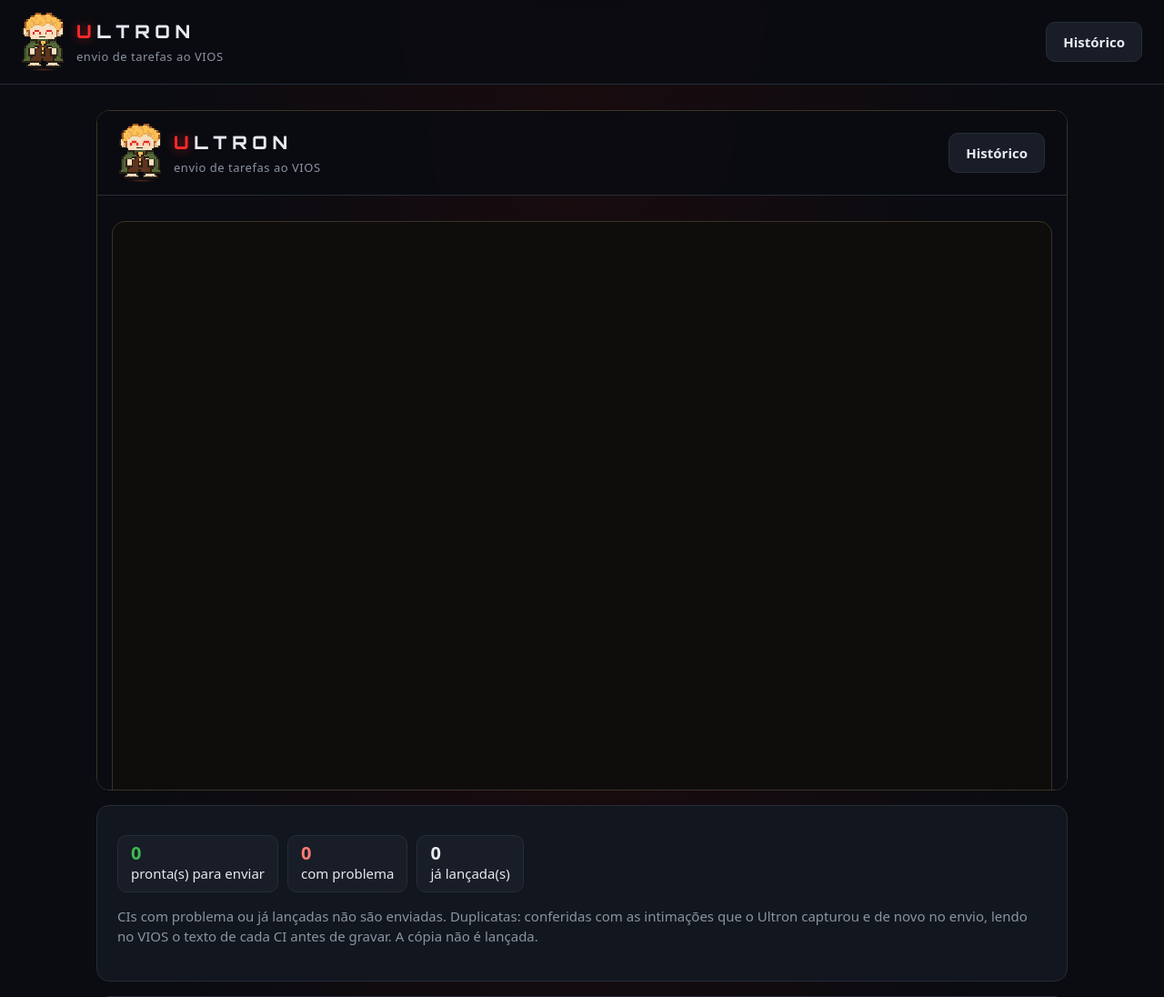
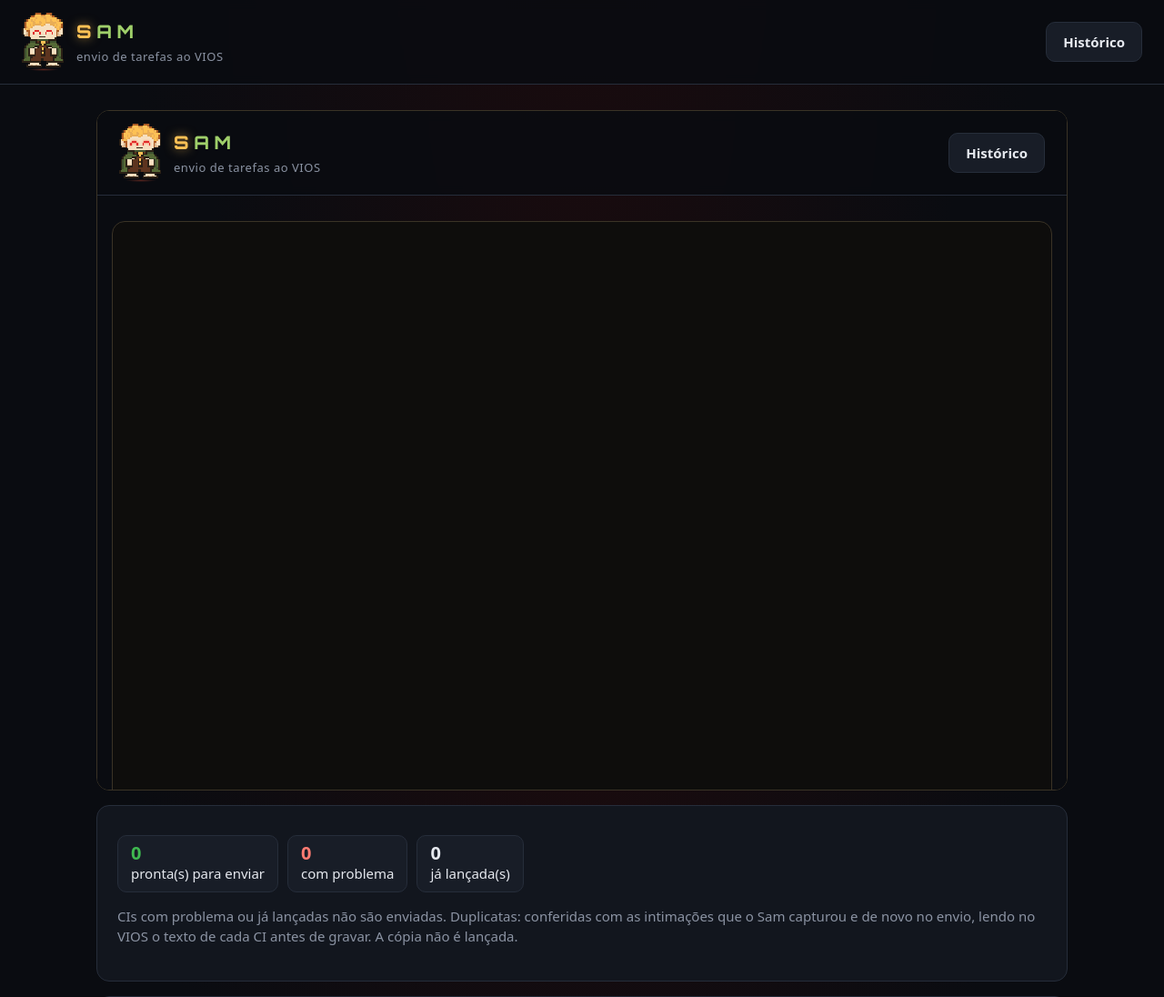
Before and after one commit to RuanPereiradev/automacao-vios, a Python web app: template bot/templates/envio.html in a window 1280 px wide. Shown: the top 1096 px of the page at 91% size. Run offline with Jinja, Linux system fonts and the light colour scheme; the template is opened without the code that fills it, so the values that code supplies are empty.

Commit message:
O Ultron agora se chama Sam na tela, com a marca nas cores do boneco
Sam em toda a página, links, cena e Vila 01 (etapa 2 do
ligar_vila01_campo.py); marca "SAM" com S dourado e AM verde; bolinha
de status da vila dourada. Código interno e eventos continuam "ultron".

Co-Authored-By: Claude Opus 5.5 <noreply@anthropic.com>

```diff
--- a/bot/templates/_estilo.html
+++ b/bot/templates/_estilo.html
@@ -12,6 +12,9 @@
   header a { display: flex; align-items: center; gap: 12px; text-decoration: none; color: var(--texto); }
   .marca { font-family: Orbitron, system-ui, sans-serif; font-weight: 800; letter-spacing: .28em; font-size: 20px; }
   .marca b { color: var(--red); text-shadow: 0 0 12px rgba(255, 42, 42, .6); }
+  /* Sam: "S" dourado como o cabelo e "AM" verde como a capa (cores do mascote, _ultron.html) */
+  .marca-sam { color: #9fcf6a; }
+  .marca-sam b { color: #fdc155; text-shadow: 0 0 12px rgba(253, 193, 85, .6); }
   .sub { color: var(--suave); font-size: 13px; letter-spacing: .04em; }
   main { max-width: 1100px; margin: 28px auto; padding: 0 16px; }
   .cartao { background: var(--cartao); border: 1px solid var(--borda); border-radius: 14px; padding: 22px; margin-bottom: 16px; }
--- a/bot/templates/albi.html
+++ b/bot/templates/albi.html
@@ -16,7 +16,7 @@
 <link href="https://fonts.googleapis.com/css2?family=Orbitron:wght@600;800&family=Cormorant+Garamond:wght@700&display=swap" rel="stylesheet">
 {% include "_estilo.html" %}
 <style>
-  /* cores do Albi por cima do estilo do Ultron */
+  /* cores do Albi por cima do estilo do Sam */
   :root { --red: #f29bbf; --red-escuro: #c96a93; }
   body { background: radial-gradient(ellipse at top, #1d1218 0%, var(--fundo) 55%) fixed, var(--fundo); }
   .marca b { text-shadow: 0 0 12px rgba(242, 155, 191, .6); }
@@ -43,7 +43,7 @@
   <a href="{{ url_for('albi_pagina') }}">{{ albi("parado", 48, "albi-topo") }}
     <span><span class="marca"><b>A</b>LBI</span><br><span class="sub">pesquisa de processos no Sonar</span></span></a>
   <span class="acoes" style="margin-left: auto">
-    <a class="botao secundario" href="{{ url_for('inicio') }}">Ultron</a>
+    <a class="botao secundario" href="{{ url_for('inicio') }}">Sam</a>
     {% if zangao_ligado %}<a class="botao secundario" href="{{ url_for('zangao_pagina') }}">Bumblebee</a>{% endif %}
     <a class="botao secundario" href="{{ url_for('albi_historico') }}">Histórico</a>
   </span>
--- a/bot/templates/envio.html
+++ b/bot/templates/envio.html
@@ -25,7 +25,7 @@
 <head>
 <meta charset="utf-8">
 <meta name="viewport" content="width=device-width, initial-scale=1">
-<title>Ultron — envio ao VIOS</title>
+<title>Sam — envio ao VIOS</title>
 {{ ultron_icone() }}
 <link rel="preconnect" href="https://fonts.googleapis.com">
 <link href="https://fonts.googleapis.com/css2?family=Orbitron:wght@600;800&family=Cormorant+Garamond:wght@700&display=swap" rel="stylesheet">
@@ -34,7 +34,7 @@
 <body>
 <header>
   <a href="{{ url_for('inicio') }}">{{ ultron("parado", 48, "ultron-topo") }}
-    <span><span class="marca"><b>U</b>LTRON</span><br><span class="sub">envio de tarefas ao VIOS</span></span></a>
+    <span><span class="marca marca-sam"><b>S</b>AM</span><br><span class="sub">envio de tarefas ao VIOS</span></span></a>
   <span class="acoes" style="margin-left: auto">
     {% if zangao_ligado %}<a class="botao secundario" href="{{ url_for('zangao_pagina') }}">Bumblebee</a>{% endif %}
     {% if albi_ligado %}<a class="botao secundario" href="{{ url_for('albi_pagina') }}">Albi</a>{% endif %}
@@ -49,7 +49,7 @@
       <label class="soltar" id="soltar">
         {{ ultron("parado", 48, "ultron-caixa") }}
         <span class="titulo" id="soltar-titulo">Solte o .txt aqui</span>
-        <span class="suave" id="soltar-sub">ou clique para escolher o arquivo — o Ultron confere tudo antes de gravar</span>
+        <span class="suave" id="soltar-sub">ou clique para escolher o arquivo — o Sam confere tudo antes de gravar</span>
         <input type="file" name="arquivo" accept=".txt,text/plain" required id="arquivo">
       </label>
     </form>
@@ -235,12 +235,12 @@ SENTENÇA
       <div class="numero"><b>{{ ja | length }}</b>já lançada(s)</div>
     </div>
     {% if envio.reconstruido %}<p class="aviso">{{ envio.reconstruido }}</p>{% endif %}
-    <p class="suave">CIs com problema ou já lançadas não são enviadas. Duplicatas: conferidas com as intimações que o Ultron
+    <p class="suave">CIs com problema ou já lançadas não são enviadas. Duplicatas: conferidas com as intimações que o Sam
       capturou{% if nao_capturadas %} ({{ nao_capturadas | length }} CI(s) deste arquivo não foram capturadas){% endif %} e de novo
       no envio, lendo no VIOS o texto de cada CI antes de gravar. A cópia não é lançada.</p>
 
     {% if editavel %}
-    {% if envio.so_teste %}<p class="aviso"><b>Arquivo de teste</b> (começa com <code>MODO: TESTE</code>): o Ultron só preenche o
+    {% if envio.so_teste %}<p class="aviso"><b>Arquivo de teste</b> (começa com <code>MODO: TESTE</code>): o Sam só preenche o
       formulário do VIOS e tira print, <b>nada é gravado</b>.</p>{% endif %}
     <form method="post" action="{{ url_for('enviar', envio_id=envio_id) }}" class="acoes" id="form-enviar">
       {% if envio.so_teste %}
@@ -253,7 +253,7 @@ SENTENÇA
       {% endif %}
       {% endif %}
       <a class="botao secundario" href="{{ url_for('inicio') }}">Subir outro arquivo</a>
-      {% if ocupado %}<span class="aviso">O Ultron está ocupado com outro envio.</span>{% endif %}
+      {% if ocupado %}<span class="aviso">O Sam está ocupado com outro envio.</span>{% endif %}
       <span class="aviso" id="nao-salvo" hidden>Há alterações não salvas: clique em "Salvar e conferir" antes de enviar.</span>
     </form>
     <p class="suave">Para corrigir, edite os campos abaixo e clique em <b>Salvar e conferir</b>. "Testar sem gravar" preenche o
```
Also changed, not shown: DOCUMENTACAO.md (+3 -1 lines), bot/templates/_cena.html (+7 -7 lines), bot/templates/zangao.html (+5 -5 lines), bot/vila/vila.html (+1 -1 lines), doc/vila/contrato-eventos.md (+2 -1 lines), doc/vila/ligar_vila01_campo.py (+17 -6 lines), CHANGELOG.md.
